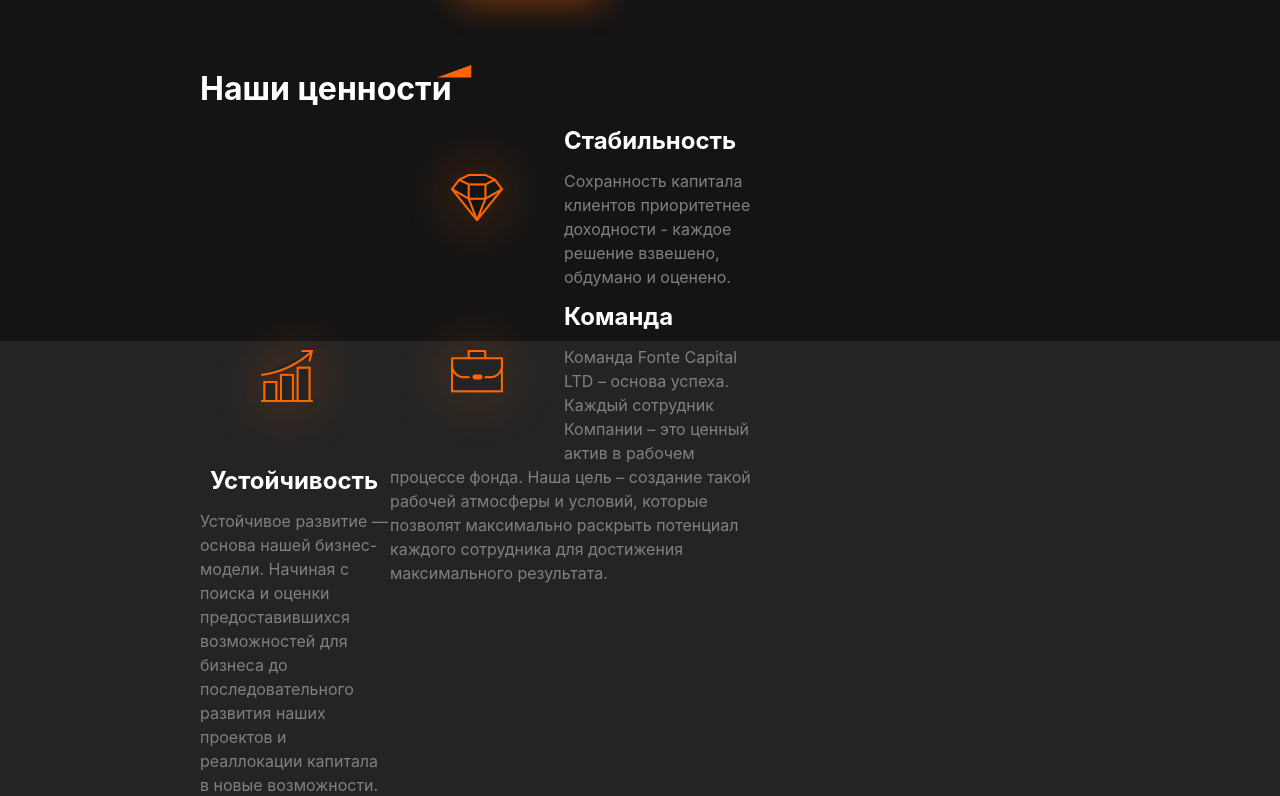
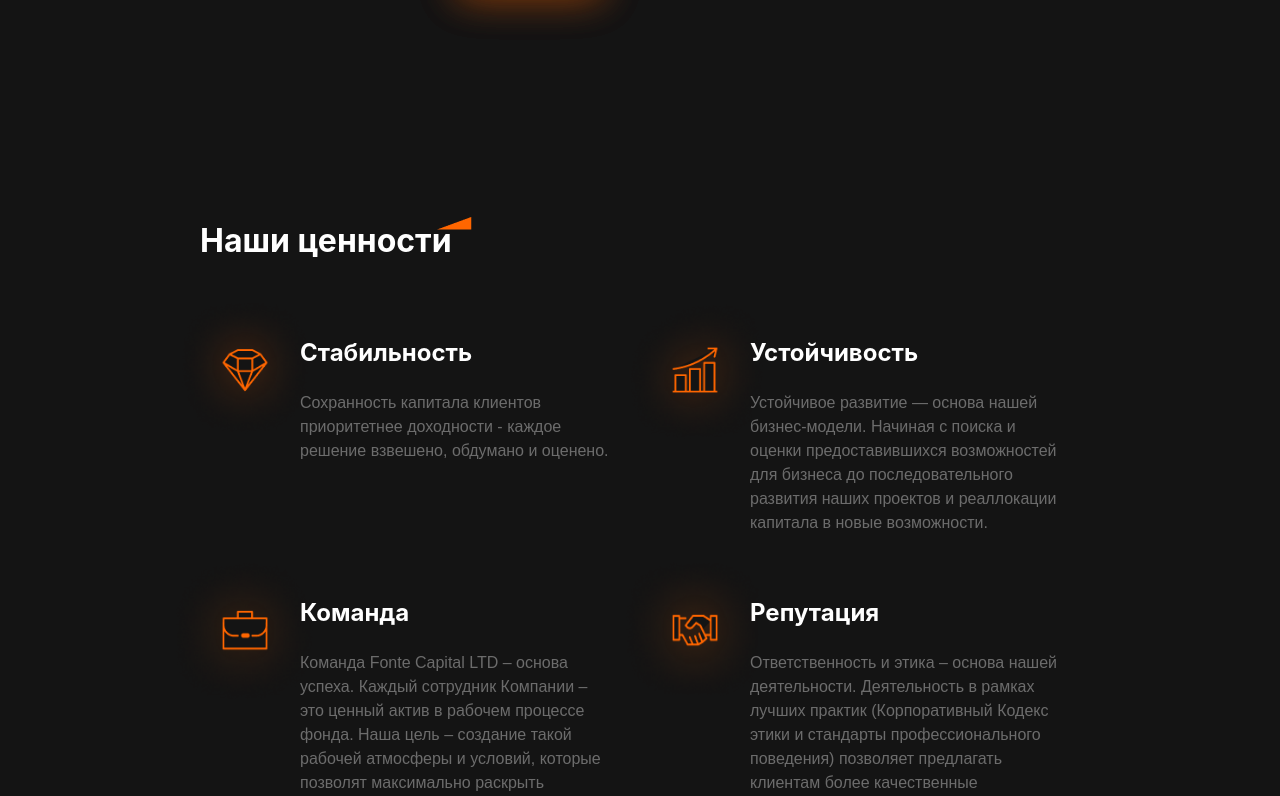
Before and after one commit to username0441/Fonte, a React (Vite) app in the folder frontend/: page / in a window 1280 px wide. Shown: the part 720-1516 px from the top of the page. Built offline with nearby package versions, Linux system fonts and the light colour scheme.

Commit message:
values component finished

```diff
--- a/frontend/src/assets/styles/_settings.scss
+++ b/frontend/src/assets/styles/_settings.scss
@@ -2,3 +2,4 @@ $dark: #141414;
 $orange: #FF6600;
 $orange-t: #FF660050;
 $light: #FFFFFF;
+$gray: #6C6C6C;
--- a/frontend/src/components/About/index.jsx
+++ b/frontend/src/components/About/index.jsx
@@ -1,9 +1,5 @@
 import "./style.scss"
 import AboutImage from "../../assets/images/about_p.png"
-import png1 from "../../assets/images/1.png"
-import png2 from "../../assets/images/2.png"
-import png3 from "../../assets/images/3.png"
-import png4 from "../../assets/images/4.png"
 import Heading from "../common/Heading"
 
 function About() {
@@ -24,35 +20,6 @@ function About() {
                     </button>
                 </div>
             </div>
-            <br />
-            <br />
-            <Heading heading={"Наши ценности"} />
-            <div className="div">
-                <br />
-                <div className="div-1">
-                    <img className="png" src={png1} />
-                    <h2>Стабильность</h2>
-                    <p className="p">Сохранность капитала клиентов приоритетнее доходности - каждое решение взвешено, обдумано и оценено.</p>
-                </div>
-
-                <div className="div-1">
-                    <img className="png" src={png2} />
-                    <h2>Устойчивость</h2>
-                    <p className="p">Устойчивое развитие — основа нашей бизнес-модели. Начиная с поиска и оценки предоставившихся возможностей для бизнеса до последовательного развития наших проектов и реаллокации капитала в новые возможности.</p>
-                </div>
-
-                <div className="div-1">
-                    <img className="png" src={png3} />
-                    <h2>Команда</h2>
-                    <p className="p">Команда Fonte Capital LTD – основа успеха. Каждый сотрудник Компании – это ценный актив в рабочем процессе фонда. Наша цель – создание такой рабочей атмосферы и условий, которые позволят максимально раскрыть потенциал каждого сотрудника для достижения максимального результата.</p>
-                </div>
-
-                <div className="div-1">
-                    <img className="png" src={png4} />
-                    <h2>Репутация</h2>
-                    <p className="p">Ответственность и этика – основа нашей деятельности. Деятельность в рамках лучших практик (Корпоративный Кодекс этики и стандарты профессионального поведения) позволяет предлагать клиентам более качественные инвестиционные продукты, отвечающие высоким требованиям и ожиданиям самых требовательных клиентов.</p>
-                </div>
-            </div>
         </div>
     );
 }
--- a/frontend/src/components/About/style.scss
+++ b/frontend/src/components/About/style.scss
@@ -22,25 +22,3 @@
         }
     }
 }
-
-
-.div {
-    width: 570px;
-    height: 128px;
-    display: grid;
-    grid-template-rows: 1fr 1fr;
-    grid-template-columns: 1fr 2fr ;
-}
-
-
-.png {
-    float: left;
-}
-
-h2 {
-    margin: 10px;
-}
-
-.p {
-    color: gray;
-}
--- a/frontend/src/components/LandingPage/index.jsx
+++ b/frontend/src/components/LandingPage/index.jsx
@@ -1,10 +1,12 @@
 import "./style.scss"
 import About from "../About"
+import Values from "../Values"
 
 function LandingPage() {
     return (
         <div id="landing-page-wrapper">
             <About />
+            <Values />
         </div>
     );
 }
--- /dev/null
+++ b/frontend/src/components/Values/Value.jsx
@@ -0,0 +1,15 @@
+function Value(props) {
+    return (
+        <div className="value">
+            <img className="value-img" src={props.img} />
+            <div>
+                <h2 className="val-heading">{props.h2}</h2>
+                <p className="value-context">
+                    {props.text}
+                </p>
+            </div>
+        </div>
+    );
+}
+
+export default Value;
--- /dev/null
+++ b/frontend/src/components/Values/index.jsx
@@ -0,0 +1,41 @@
+import "./style.scss"
+import Value from "./Value.jsx"
+import png1 from "../../assets/images/1.png"
+import png2 from "../../assets/images/2.png"
+import png3 from "../../assets/images/3.png"
+import png4 from "../../assets/images/4.png"
+import Heading from "../common/Heading"
+
+function Values() {
+    return (
+        <div className="values-wrapper">
+            <Heading heading={"Наши ценности"} />
+
+
+            <div className="values-container">
+                <Value
+                    img={png1}
+                    h2={"Стабильность"}
+                    text={"Сохранность капитала клиентов приоритетнее доходности - каждое решение взвешено, обдумано и оценено."}
+                />
+                <Value
+                    img={png2}
+                    h2={"Устойчивость"}
+                    text={"Устойчивое развитие — основа нашей бизнес-модели. Начиная с поиска и оценки предоставившихся возможностей для бизнеса до последовательного развития наших проектов и реаллокации капитала в новые возможности."}
+                />
+                <Value
+                    img={png3}
+                    h2={"Команда"}
+                    text={"Команда Fonte Capital LTD – основа успеха. Каждый сотрудник Компании – это ценный актив в рабочем процессе фонда. Наша цель – создание такой рабочей атмосферы и условий, которые позволят максимально раскрыть потенциал каждого сотрудника для достижения максимального результата."}
+                />
+                <Value
+                    img={png4}
+                    h2={"Репутация"}
+                    text={"Ответственность и этика – основа нашей деятельности. Деятельность в рамках лучших практик (Корпоративный Кодекс этики и стандарты профессионального поведения) позволяет предлагать клиентам более качественные инвестиционные продукты, отвечающие высоким требованиям и ожиданиям самых требовательных клиентов."}
+                />
+            </div>
+        </div>
+    );
+}
+
+export default Values;
--- /dev/null
+++ b/frontend/src/components/Values/style.scss
@@ -0,0 +1,35 @@
+@import "../../assets/styles/settings";
+
+.values-wrapper {
+    padding: 100px 200px;
+
+    .values-container {
+        margin-top: 50px;
+        width: 100%;
+        display: grid;
+        grid-template-columns: repeat(2, 1fr);
+        gap: 20px;
+
+        .value {
+            position: relative;
+            padding: 20px 20px 20px 100px;
+
+            img {
+                width: 150px;
+                height: 150px;
+                position: absolute;
+                left: -30px;
+                top: -20px;
+            }
+
+            h2 {
+                margin-bottom: 20px;
+            }
+
+            p {
+                color: $gray;
+                font-family: sans-serif;
+            }
+        }
+    }
+}
```
Also changed, not shown: frontend/src/assets/images/4.png, 1 other file (tests, documents, lock files or other folders).
